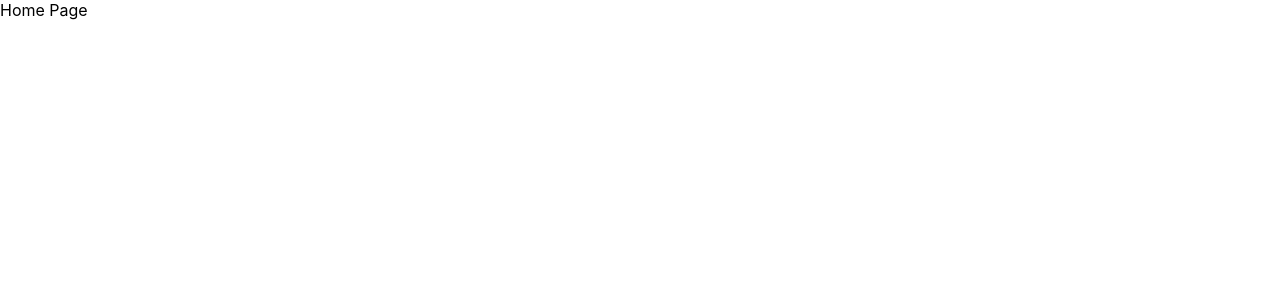
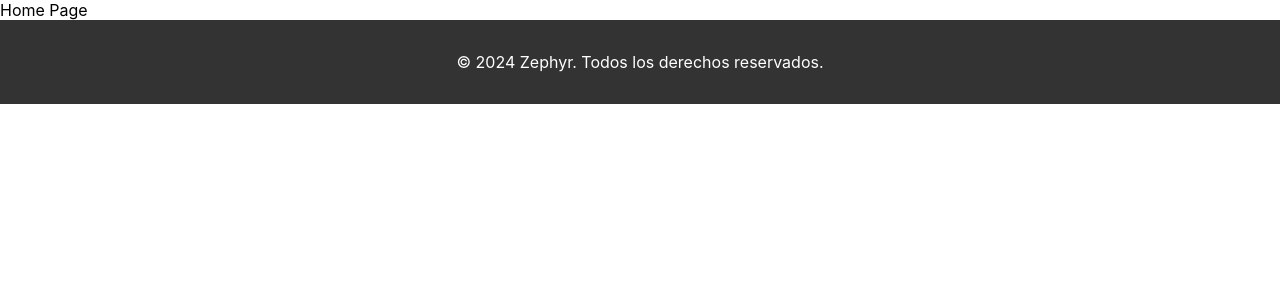
Before and after one commit to etec-programacion-3/2024-frontend-Inaki-Gongora, a React (Create React App) app: page / in a window 1280 px wide. Shown: the top 300 px of the page. Built offline with nearby package versions, Linux system fonts and the light colour scheme.

Commit message:
25-09-24 Footer

```diff
--- a/src/App.css
+++ b/src/App.css
@@ -36,3 +36,47 @@
     transform: rotate(360deg);
   }
 }
+
+.App {
+  display: flex;
+  flex-direction: column;
+  min-height: 100vh; /* La página ocupa al menos toda la altura de la ventana */
+}
+
+main {
+  flex: 1; /* Ocupa todo el espacio disponible entre el navbar y el footer */
+}
+
+footer {
+  background-color: #333;
+  color: white;
+  text-align: center;
+  padding: 1rem;
+}
+
+/* App.css */
+
+html, body {
+  height: 100%; /* Asegura que el body y el html ocupen toda la ventana */
+  margin: 0;
+  padding: 0;
+}
+
+.App {
+  display: flex;
+  flex-direction: column;
+  min-height: 100vh; /* La aplicación ocupa al menos toda la altura de la ventana */
+}
+
+main {
+  flex: 1; /* Se expande para ocupar el espacio disponible entre el navbar y el footer */
+  padding: 20px; /* Puedes ajustar según el diseño */
+}
+
+footer {
+  background-color: #333;
+  color: white;
+  text-align: center;
+  padding: 1rem;
+  margin-top: auto; /* Esto asegura que el footer se quede al final */
+}
--- a/src/App.js
+++ b/src/App.js
@@ -1,5 +1,6 @@
 // src/App.js
 import React from 'react';
+import './App.css';
 import { BrowserRouter as Router, Route, Routes } from 'react-router-dom';
 import Home from './pages/Home/Home';
 import Anillos from './pages/Anillos/Anillos';
@@ -9,7 +10,7 @@ import Login from './pages/Usuario/Login';
 import Registro from './pages/Usuario/Registro';
 import NotFound from './pages/NotFound/NotFound';
 import ProductoDetalle from './pages/ProductoDetalle/ProductoDetalle';
-
+import Footer from './components/layout/Footer';
 function App() {
   return (
     <Router>
@@ -23,6 +24,7 @@ function App() {
         <Route path="/producto/:nombreProducto" element={<ProductoDetalle />} />
         <Route path="*" element={<NotFound />} />
       </Routes>
+      <Footer></Footer>
     </Router>
   );
 }
```
